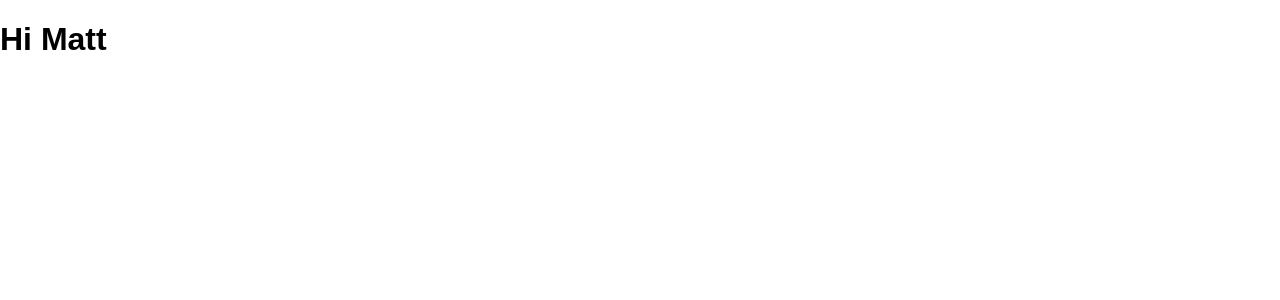
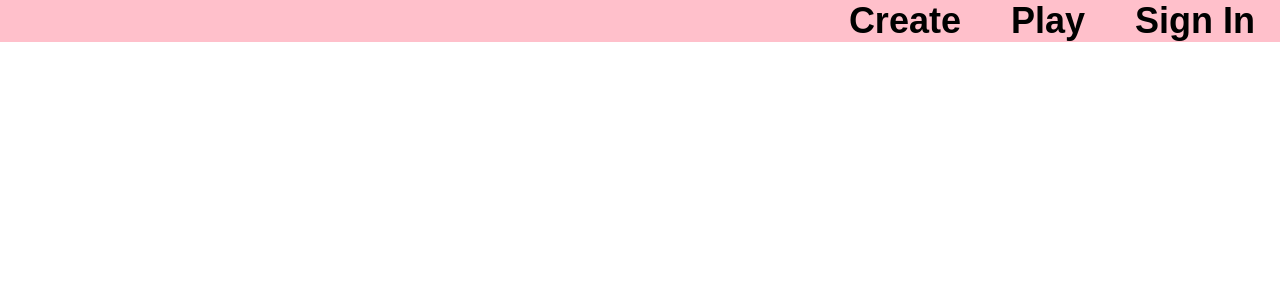
Before and after one commit to mhudgins22/behold, a React app: page /create in a window 1280 px wide. Shown: the top 300 px of the page. Built offline with nearby package versions, Linux system fonts and the light colour scheme.

Commit message:
Added folder structure and a minimal navbar

```diff
--- a/src/App.css
+++ b/src/App.css
@@ -1,28 +1,3 @@
 .App {
   text-align: center;
 }
-
-.App-logo {
-  animation: App-logo-spin infinite 20s linear;
-  height: 80px;
-}
-
-.App-header {
-  background-color: #222;
-  height: 150px;
-  padding: 20px;
-  color: white;
-}
-
-.App-title {
-  font-size: 1.5em;
-}
-
-.App-intro {
-  font-size: large;
-}
-
-@keyframes App-logo-spin {
-  from { transform: rotate(0deg); }
-  to { transform: rotate(360deg); }
-}
--- a/src/App.js
+++ b/src/App.js
@@ -1,11 +1,14 @@
 import React, { Component } from 'react';
+
+import Layout from "./containers/Layout/Layout";
+
 import './App.css';
 
 class App extends Component {
 	render() {
 		return (
 			<div className="App">
-				<h1>Hi Matt</h1>
+				<Layout />
 			</div>
 		);
 	}
--- /dev/null
+++ b/src/components/LargeInfoBox/LargeInfoBox.css
@@ -0,0 +1,21 @@
+.LargeInfoBox {
+	width: 80%;
+	margin: auto;
+}
+
+.LargeInfoBox img {
+	width: 300px;
+	height: auto;
+	display: inline-block;
+}
+
+.Main p{
+	display: inline-block;
+	width: 60%;
+}
+
+.Main div{
+	width: 300px;
+	height: auto;
+	display: inline-block;
+}
--- /dev/null
+++ b/src/components/LargeInfoBox/LargeInfoBox.js
@@ -0,0 +1,22 @@
+import React from "react";
+
+import * as classes from "./LargeInfoBox.css";
+
+const largeInfoBox = (props) => {
+	return(
+		<div className = {classes.LargeInfoBox}>
+			<h1>{props.header}</h1>
+			<div className = {classes.Main}>
+				<p>{props.main}</p>
+				<div>
+					<img src = {props.image} alt ="" />
+				</div>
+			</div>
+
+			<h3>{props.subHeader}</h3>
+			<p>{props.secondary}</p>
+		</div>
+	);
+}
+
+export default largeInfoBox;
--- /dev/null
+++ b/src/components/Navigation/Navbar/Navbar.css
@@ -0,0 +1,3 @@
+.Navbar {
+	text-align: right;
+}
--- /dev/null
+++ b/src/components/Navigation/Navbar/Navbar.js
@@ -0,0 +1,16 @@
+import React from "react";
+
+import Navitems from "../Navitems/Navitems";
+
+import classes from "./Navbar.css";
+
+const navbar = (props) => {
+	let navigation = ["Create", "Play", "Sign In"];
+	return(
+		<div className = {classes.Navbar}>
+			<Navitems nav = {navigation}/>
+		</div>
+	)
+}
+
+export default navbar;
--- /dev/null
+++ b/src/components/Navigation/Navitems/Navitem/Navitem.css
@@ -0,0 +1,5 @@
+.Navitem {
+	font-size: 36px;
+	display: inline;
+	margin: 25px;
+}
--- /dev/null
+++ b/src/components/Navigation/Navitems/Navitem/Navitem.js
@@ -0,0 +1,11 @@
+import React from "react";
+
+import classes from "./Navitem.css"
+
+const navitem = (props) => {
+	return(
+		<h3 className = {classes.Navitem}>{props.text}</h3>
+	)
+}
+
+export default navitem;
--- /dev/null
+++ b/src/components/Navigation/Navitems/Navitems.js
@@ -0,0 +1,21 @@
+import React from "react";
+import {Link} from "react-router-dom";
+
+import Navitem from "./Navitem/Navitem";
+
+const navitems = (props) => {
+	let nav = props.nav.map(item => {
+		return(
+			<Link style = {{color: "black", textDecoration: "none"}} to = {"/" + item.split(" ").join("")} key = {item}>
+				<Navitem text = {item} />
+			</Link>
+		)
+	})
+	return(
+		<div style = {{backgroundColor: "pink" /*Just a test color*/}}>
+			{nav}
+		</div>
+	)
+}
+
+export default navitems;
--- /dev/null
+++ b/src/containers/Create/Create.js
@@ -0,0 +1,13 @@
+import React, {Component} from "react";
+
+class Create extends Component {
+	render() {
+		return(
+			<div>
+
+			</div>
+		)
+	}
+}
+
+export default Create;
--- /dev/null
+++ b/src/containers/Layout/Layout.js
@@ -0,0 +1,20 @@
+import React, {Component} from "react";
+import {Route} from "react-router-dom"
+
+import Navbar from "../../components/Navigation/Navbar/Navbar";
+import Welcome from "../Welcome/Welcome";
+import Create from "../Create/Create"
+
+class Layout extends Component {
+	render() {
+		return (
+			<div>
+				<Navbar />
+				<Route path = "/" exact component = {Welcome} />
+				<Route path = "/create" component = {Create} />
+			</div>
+		)
+	}
+}
+
+export default Layout;
```
Also changed, not shown: src/containers/Welcome/Welcome.js (added, +20 -0 lines).
